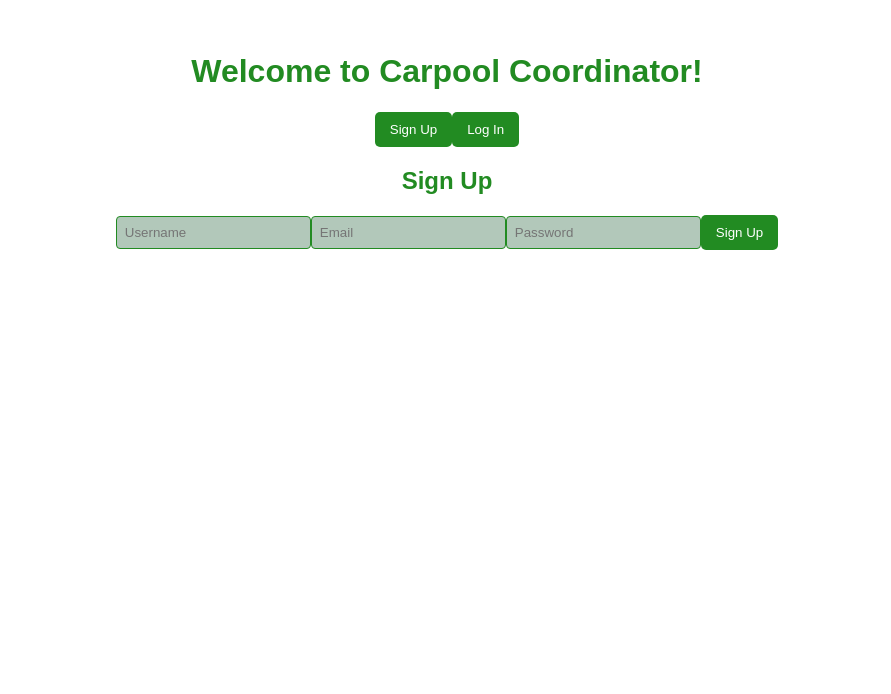
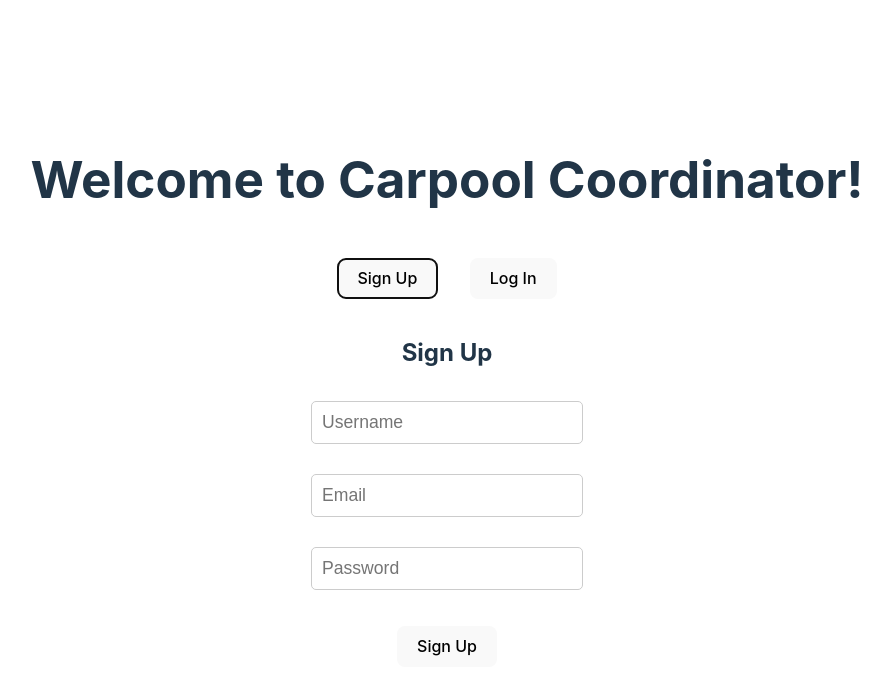
Before and after one commit to jmelovich/carpool-coordinator, a React (Vite) app in the folder frontend/carpool_webapp_frontend/: page / in a window 1280 px wide. Both pictures are taken after a click on the button "Sign Up". Shown: the top 694 px of the page, without its empty margins (193-1084 px from the left). Built offline with nearby package versions, Linux system fonts and the light colour scheme.

Commit message:
Revert "Testing color changes to the menu."
This reverts commit e233af4a7ab80e564da183a997a0bfe43b932678.

```diff
--- a/frontend/carpool_webapp_frontend/src/App.jsx
+++ b/frontend/carpool_webapp_frontend/src/App.jsx
@@ -42,12 +42,12 @@ function App() {
 
   return (
     <div className="App">
-      <h1 className="text-4xl font-bold mb-6 font-sans primary-text">
+      <h1 className="text-4xl font-bold text-[#2A9D8F] mb-6 font-sans">
         Welcome to Carpool Coordinator!
       </h1>
       <div className="space-x-4 mb-6">
         <button
-          className="btn btn-primary"
+          className="px-4 py-2 bg-[#228B22] text-white rounded-lg hover:bg-[#1c6e1c]"
           onClick={() => {
             setShowSignup(true);
             setShowLogin(false);
@@ -56,7 +56,7 @@ function App() {
           Sign Up
         </button>
         <button
-          className="btn btn-accent"
+          className="px-4 py-2 bg-[#87CEEB] text-[#333333] rounded-lg hover:bg-[#6bb5d8]"
           onClick={() => {
             setShowLogin(true);
             setShowSignup(false);
@@ -67,11 +67,12 @@ function App() {
       </div>
 
       {showSignup && (
-        <div className="form-container bg-secondary">
+        <div className="mt-6 p-6 bg-[#B2C8BA] rounded-lg shadow-lg w-80">
           <h2 className="text-xl font-semibold mb-4">Sign Up</h2>
           <form onSubmit={handleSignup}>
+            <label className="largeLabel" htmlFor="username">
               <input
-              className="inputBox"
+                className="inputBox w-full p-2 mb-2 border rounded"
                 type="text"
                 name="username"
                 id="username"
@@ -80,8 +81,10 @@ function App() {
                 onChange={handleChange}
                 required
               />
+            </label>
+            <label className="largeLabel" htmlFor="email">
               <input
-              className="inputBox"
+                className="inputBox w-full p-2 mb-2 border rounded"
                 type="email"
                 name="email"
                 id="email"
@@ -90,8 +93,10 @@ function App() {
                 onChange={handleChange}
                 required
               />
+            </label>
+            <label className="largeLabel" htmlFor="password">
               <input
-              className="inputBox"
+                className="inputBox w-full p-2 mb-4 border rounded"
                 type="password"
                 name="password"
                 id="password"
@@ -100,7 +105,11 @@ function App() {
                 onChange={handleChange}
                 required
               />
-            <button type="submit" className="btn btn-primary w-full">
+            </label>
+            <button
+              type="submit"
+              className="w-full p-2 bg-[#228B22] text-white rounded-lg hover:bg-[#1c6e1c]"
+            >
               Sign Up
             </button>
           </form>
@@ -108,11 +117,12 @@ function App() {
       )}
 
       {showLogin && (
-        <div className="form-container bg-white">
+        <div className="mt-6 p-6 bg-white shadow-lg rounded-lg border w-80">
           <h2 className="text-lg font-semibold mb-2">Log In</h2>
           <form onSubmit={handleLogin}>
+            <label className="largeLabel" htmlFor="username">
               <input
-              className="inputBox"
+                className="inputBox w-full p-2 mb-2 border rounded"
                 type="text"
                 name="username"
                 id="username"
@@ -121,8 +131,10 @@ function App() {
                 onChange={handleChange}
                 required
               />
+            </label>
+            <label className="largeLabel" htmlFor="password">
               <input
-              className="inputBox"
+                className="inputBox w-full p-2 mb-4 border rounded"
                 type="password"
                 name="password"
                 id="password"
@@ -131,7 +143,11 @@ function App() {
                 onChange={handleChange}
                 required
               />
-            <button type="submit" className="btn btn-accent w-full">
+            </label>
+            <button
+              type="submit"
+              className="w-full p-2 bg-[#87CEEB] text-[#333333] rounded-lg hover:bg-[#6bb5d8]"
+            >
               Log In
             </button>
           </form>
--- a/frontend/carpool_webapp_frontend/src/index.css
+++ b/frontend/carpool_webapp_frontend/src/index.css
@@ -1,61 +1,104 @@
 :root {
-  --primary-color: #228B22;
-  --secondary-color: #B2C8BA;
-  --accent-color: #87CEEB;
-  --background-color: #FFFFFF;
-  --text-color: #333333;
+  font-family: Inter, system-ui, Avenir, Helvetica, Arial, sans-serif;
+  line-height: 1.5;
+  font-weight: 400;
+
+  color-scheme: light dark;
+  color: rgba(255, 255, 255, 0.87);
+  background-color: #242424;
+
+  font-synthesis: none;
+  text-rendering: optimizeLegibility;
+  -webkit-font-smoothing: antialiased;
+  -moz-osx-font-smoothing: grayscale;
+}
+
+a {
+  font-weight: 500;
+  color: #646cff;
+  text-decoration: inherit;
+}
+a:hover {
+  color: #535bf2;
 }
 
 body {
-  background-color: var(--background-color);
-  color: var(--text-color);
-  font-family: Arial, sans-serif;
   margin: 0;
-  padding: 0;
+  display: flex;
+  place-items: center;
+  min-width: 320px;
+  min-height: 100vh;
 }
 
-h1, h2, h3 {
-  color: var(--primary-color);
+h1 {
+  font-size: 3.2em;
+  line-height: 1.1;
+}
+
+form {
+  display: flex;
+  flex-direction: column;
+  align-items: center;
+  gap: 5px;
 }
 
 button {
-  background-color: var(--primary-color);
-  color: var(--background-color);
-  border: none;
-  padding: 10px 15px;
+  border-radius: 8px;
+  border: 1px solid transparent;
+  padding: 0.6em 1.2em;
+  font-size: 1em;
+  font-weight: 500;
+  font-family: inherit;
+  background-color: #1a1a1a;
   cursor: pointer;
-  border-radius: 5px;
+  transition: border-color 0.25s;
+  margin: 1em;
+}
+button:hover {
+  border-color: #646cff;
+}
+button:focus,
+button:focus-visible {
+  outline: 4px auto -webkit-focus-ring-color;
 }
 
-button:hover {
-  background-color: #1A6E1A;
+@media (prefers-color-scheme: light) {
+  :root {
+    color: #213547;
+    background-color: #ffffff;
+  }
+  a:hover {
+    color: #747bff;
+  }
+  button {
+    background-color: #f9f9f9;
+  }
 }
-
-input, select, textarea {
-  background-color: var(--secondary-color);
-  color: var(--text-color);
-  border: 1px solid var(--primary-color);
-  padding: 8px;
-  border-radius: 4px;
+.largeLabel {
+  /* display: block;
+  padding: 9px; */
+  display: flex;
+  flex-direction: row;
+  align-items: center;
+  font-size: 1.1em; /* Increases label size */
+  font-weight: bold;
+  margin-bottom: 5px; /* Adds spacing below label */
+  padding:10px;
 }
-
-a {
-  color: var(--accent-color);
-  text-decoration: none;
+input {
+  width: 250px; /* Makes inputs wider */
+  padding: 10px;
+  font-size: 1em;
+  border: 1px solid #ccc;
+  border-radius: 5px;
+  margin-left: 0px;
 }
-
-a:hover {
-  text-decoration: underline;
+.Login-border {
+  background: white;
+  padding: 20px;
+  border-radius: 10px;
+  box-shadow: 0px 0px 10px rgba(0, 0, 0, 0.1);
+  text-align: center;
+  display: flex;
+  flex-direction: column;
 }
-
-.card {
-  background-color: var(--secondary-color);
-  color: var(--text-color);
-  padding: 15px;
-  border-radius: 10px;
-  box-shadow: 2px 2px 10px rgba(0, 0, 0, 0.1);
-}
-
-.accent-text {
-  color: var(--accent-color);
-}
```
Lines whose indentation alone changed are shown as unchanged.
